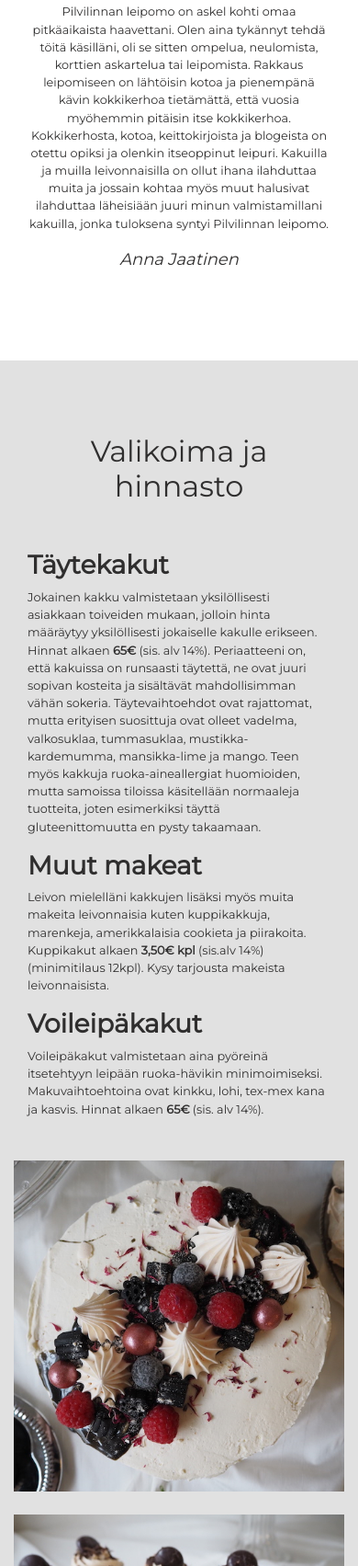
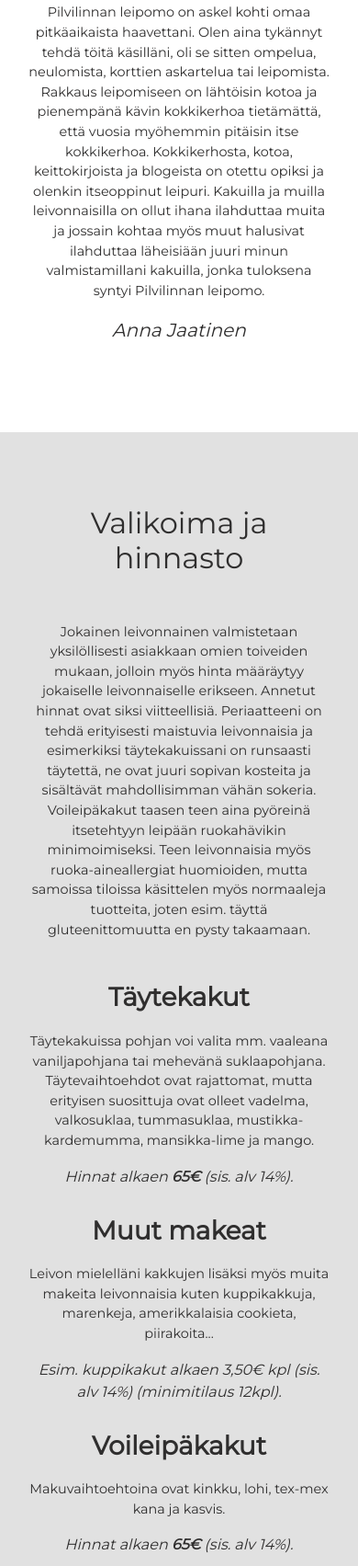
Before and after one commit to kmalanne/pilvilinna, a plain HTML site: page public/index.html in a window 390 px wide. Shown: the part 1356-3059 px from the top of the page at 92% size. Drawn offline with nearby package versions, Linux system fonts and the light colour scheme.

Commit message:
Fixes for smaller screens

```diff
--- a/public/index.html
+++ b/public/index.html
@@ -16,7 +16,7 @@
 </head>
 
 <body data-spy="scroll" data-target="#navbar">
-  <nav id="navbar" class="navbar fixed-top navbar-expand-md navbar-light">
+  <nav id="navbar" class="navbar fixed-top navbar-expand-lg navbar-light">
     <a class="navbar-brand">Pilvilinnan leipomo</a>
     <button class="navbar-toggler" type="button" data-toggle="collapse" data-target="#navbarNav" aria-controls="navbarNav" aria-expanded="false"
       aria-label="Toggle navigation">
@@ -110,36 +110,53 @@
         </div>
       </div>
       <div class="container selection-container">
+        <div class="row selection-disclaimer">
+          <div class="col-md-12 selection-disclaimer-container">
+            <p>
+              Jokainen leivonnainen valmistetaan yksilöllisesti asiakkaan omien toiveiden mukaan, jolloin myös hinta määräytyy jokaiselle
+              leivonnaiselle erikseen. Annetut hinnat ovat siksi viitteellisiä. Periaatteeni on tehdä erityisesti maistuvia
+              leivonnaisia ja esimerkiksi täytekakuissani on runsaasti täytettä, ne ovat juuri sopivan kosteita ja sisältävät
+              mahdollisimman vähän sokeria. Voileipäkakut taasen teen aina pyöreinä itsetehtyyn leipään ruokahävikin minimoimiseksi.
+              Teen leivonnaisia myös ruoka-aineallergiat huomioiden, mutta samoissa tiloissa käsittelen myös normaaleja tuotteita,
+              joten esim. täyttä gluteenittomuutta en pysty takaamaan.
+            </p>
+          </div>
+        </div>
         <div class="row selection-row">
           <div class="col-lg-4 selection-text-container">
             <h3 class="selection-sub-heading">Täytekakut</h3>
             <p class="selection-text">
-              Jokainen kakku valmistetaan yksilöllisesti asiakkaan toiveiden mukaan, jolloin hinta määräytyy yksilöllisesti jokaiselle
-              kakulle erikseen. Hinnat alkaen
-              <b>65€</b> (sis. alv 14%). Periaatteeni on, että kakuissa on runsaasti täytettä, ne ovat juuri sopivan kosteita
-              ja sisältävät mahdollisimman vähän sokeria. Täytevaihtoehdot ovat rajattomat, mutta erityisen suosittuja ovat
-              olleet vadelma, valkosuklaa, tummasuklaa, mustikka-kardemumma, mansikka-lime ja mango. Teen myös kakkuja ruoka-aineallergiat
-              huomioiden, mutta samoissa tiloissa käsitellään normaaleja tuotteita, joten esimerkiksi täyttä gluteenittomuutta
-              en pysty takaamaan.
+              Täytekakuissa pohjan voi valita mm. vaaleana vaniljapohjana tai mehevänä suklaapohjana. Täytevaihtoehdot ovat rajattomat,
+              mutta erityisen suosittuja ovat olleet vadelma, valkosuklaa, tummasuklaa, mustikka-kardemumma, mansikka-lime
+              ja mango.
+            </p>
+            <p class="selection-price">
+              Hinnat alkaen
+              <b>65€</b> (sis. alv 14%).
             </p>
           </div>
           <div class="col-lg-4 selection-text-container">
             <h3 class="selection-sub-heading">Muut makeat</h3>
             <p class="selection-text">
-              Leivon mielelläni kakkujen lisäksi myös muita makeita leivonnaisia kuten kuppikakkuja, marenkeja, amerikkalaisia cookieta
-              ja piirakoita. Kuppikakut alkaen
-              <b>3,50€ kpl</b> (sis.alv 14%) (minimitilaus 12kpl). Kysy tarjousta makeista leivonnaisista.
+              Leivon mielelläni kakkujen lisäksi myös muita makeita leivonnaisia kuten kuppikakkuja, marenkeja, amerikkalaisia cookieta,
+              piirakoita...
+            </p>
+            <p class="selection-price">
+              Esim. kuppikakut alkaen 3,50€ kpl (sis. alv 14%) (minimitilaus 12kpl).
             </p>
           </div>
           <div class="col-lg-4 selection-text-container">
             <h3 class="selection-sub-heading">Voileipäkakut</h3>
             <p class="selection-text">
-              Voileipäkakut valmistetaan aina pyöreinä itsetehtyyn leipään ruoka-hävikin minimoimiseksi. Makuvaihtoehtoina ovat kinkku,
-              lohi, tex-mex kana ja kasvis. Hinnat alkaen
+              Makuvaihtoehtoina ovat kinkku, lohi, tex-mex kana ja kasvis.
+            </p>
+            <p class="selection-price">
+              Hinnat alkaen
               <b>65€</b> (sis. alv 14%).
             </p>
           </div>
         </div>
+        <div class="row">
           <div class="container selection-gallery-container">
             <div class="row selection-gallery-row">
               <div class="col-md-4 col-sm-12 selection-img-container">
@@ -165,6 +182,7 @@
             </div>
           </div>
         </div>
+      </div>
   </section>
 
   <section id="delivery">
@@ -176,9 +194,9 @@
       </div>
       <div class="row">
         <p class="col-lg delivery-text">
-          Pilvilinnan leipomo on kotileipomo, joka sijaitsee meidän kotikeittiössä. Tämän vuoksi teen kakkuja toistaiseksi vain tilauksesta
-          ja rajatun määrän viikossa. Oma tilaus kannattaa jättää siis hyvissä ajoin. Usein pystyn tekemään kakun tai muun
-          leivonnaisen myös hyvin lyhyellä varoajalla. Kannattaa aina kysyä!
+          Pilvilinnan leipomo on kotileipomo, joka sijaitsee meidän kotikeittiössä Nokialla. Tämän vuoksi teen kakkuja toistaiseksi
+          vain tilauksesta ja rajatun määrän viikossa. Oma tilaus kannattaa jättää siis hyvissä ajoin. Usein pystyn tekemään
+          kakun tai muun leivonnaisen myös hyvin lyhyellä varoajalla. Kannattaa aina kysyä!
           <br>
           <br> Koska tilat sijaitsevat kotona ja toimin yksin, johtaa minun tai perheenjäsenen sairastuminen aina jo tehdyn tilauksen
           peruuttamiseen leipurin toimesta. Tällöin asiakkaalta ei veloiteta mitään.
@@ -203,26 +221,31 @@
         </div>
       </div>
       <div class="row contact-row">
-        <div class="col-lg-6">
+        <div class="col-md-4">
           <div class="contact-detail">
             <p class="contact-detail-header">Email</p>
             <a href="mailto:&#112;&#105;&#108;&#118;&#105;&#108;&#105;&#110;&#110;&#097;&#110;&#108;&#101;&#105;&#112;&#111;&#109;&#111;&#064;&#103;&#109;&#097;&#105;&#108;&#046;&#099;&#111;&#109;">
               &#112;&#105;&#108;&#118;&#105;&#108;&#105;&#110;&#110;&#097;&#110;&#108;&#101;&#105;&#112;&#111;&#109;&#111;&#064;&#103;&#109;&#097;&#105;&#108;&#046;&#099;&#111;&#109;
             </a>
           </div>
-          <div class="contact-detail contact-detail-pad-top">
+        </div>
+        <div class="col-md-4">
+          <div class="contact-detail">
             <p class="contact-detail-header">Puhelin</p>
-            <p class="contact-detail-text">+358 40 0000000</p>
+            <p class="contact-detail-text">040 0000000</p>
           </div>
-          <div class="contact-detail contact-detail-pad-top">
+        </div>
+        <div class="col-md-4">
+          <div class="contact-detail">
             <p class="contact-detail-header">Yritys</p>
-            <p class="contact-detail-text">Pilvilinnan leipomo/Tmi Anna Jaatinen (2507048-6)</p>
+            <p class="contact-detail-text">Pilvilinnan leipomo/Tmi Anna Jaatinen (2507048-6), Nokia</p>
+          </div>
         </div>
       </div>
     </div>
     <div class="row social-media-row">
       <div class="col-lg-6">
-          <ul class="list-inline ">
+        <ul class="list-inline">
           <li>
             <a href="https://www.facebook.com/Pilvilinnan-leipomo-1541890192566923/" class="social-media-link">
               <i class="fa fa-fw fa-2x fa-facebook "></i>
--- a/public/styles/index.css
+++ b/public/styles/index.css
@@ -141,17 +141,21 @@ section h2 {
   background-color: #e1e1e1;
 }
 
-#selection-and-pricing .container {
-  padding-left: 0px;
-  padding-right: 0px;
-}
-
-.selection-row {
-  margin: 70px 0px;
+.selection-disclaimer {
+  font-size: 100%;
+  text-align: justify;
+  margin-bottom: 30px;
 }
 
 .selection-text {
-  font-size: 120%;
+  font-size: 110%;
+  text-align: justify;
+}
+
+.selection-price {
+  text-align: center;
+  font-style: italic;
+  font-size: 110%;
 }
 
 .selection-gallery-row {
@@ -173,6 +177,8 @@ section h2 {
 
 .selection-sub-heading {
   font-weight: 600;
+  text-align: center;
+  margin-bottom: 20px;
 }
 
 /* Delivery */
@@ -180,7 +186,7 @@ section h2 {
   padding-left: 30px;
   padding-right: 30px;
   font-size: 120%;
-  text-align: center;
+  text-align: justify;
 }
 
 /* Contact */
@@ -195,18 +201,14 @@ section h2 {
 }
 
 .contact-detail {
-  /* display: flex; */
+  text-align: center;
 }
 
 .contact-detail-header {
-  font-size: 80%;
+  font-size: 120%;
   margin-bottom: 5px;
   color: #000;
-}
-
-.contact-detail i {
-  margin-top: 8px;
-  margin-right: 3px;
+  font-weight: 600;
 }
 
 .contact-detail a {
@@ -220,12 +222,10 @@ section h2 {
   margin-bottom: 0px;
 }
 
-.contact-detail-pad-top {
-  margin-top: 15px;
-}
-
 .social-media-row {
+  margin-top: 60px;
   justify-content: center;
+  text-align: center;
 }
 
 .list-inline {
@@ -265,41 +265,20 @@ section h2 {
     padding: 0px;
   }
 
-  .selection-row {
-    margin: 0px;
-  }
-
-  .selection-img {
-    margin-top: 30px;
-    margin-bottom: 50px;
+  .selection-container,
+  .selection-text-container,
+  .selection-disclaimer-container {
+    padding-left: 0px;
+    padding-right: 0px;
   }
 
   .delivery-text {
     padding: 0px;
   }
-}
 
-@media (max-width: 991px) {
-  .info-img {
-    max-width: 50%;
-  }
-
-  .info-text {
-    margin-top: 50px;
-    padding: 0px;
-  }
-
-  .selection-row {
-    margin: 0px;
-  }
-
-  .selection-img {
-    margin-top: 30px;
-    margin-bottom: 50px;
-  }
-
-  .delivery-text {
-    padding: 0px;
+  .contact-detail a,
+  .contact-detail-text  {
+    font-size: 100%;
   }
 }
 
@@ -322,15 +301,28 @@ section h2 {
   }
 
   .info-text,
-  .selection-text,
-  .delivery-text {
-    font-size: 80%;
+  .delivery-text,
+  .selection-disclaimer,
+  .selection-text {
+    font-size: 90%;
+    text-align: center;
   }
 
+  .selection-container,
   .selection-text-container,
-  .selection-img-container {
+  .selection-img-container,
+  .selection-disclaimer-container {
     padding-left: 0px;
     padding-right: 0px;
+  }
+
+  .selection-price {
+    font-size: 100%;
+    margin-bottom: 30px;
+  }
+
+  .selection-gallery-row {
+    margin-top: 0px;
   }
 
   .selection-img {
@@ -338,12 +330,17 @@ section h2 {
     margin-bottom: 25px;
   }
 
-  .contact-detail a {
+  .contact-detail {
+    margin-bottom: 10px;
+  }
+
+  .contact-detail a,
+  .contact-detail p {
     font-size: 90%;
   }
 
-  .contact-detail p {
-    font-size: 90%;
-    padding-top: 3px;
+  .copyright-row p {
+    font-size: 70%;
+    margin-bottom: 0px;
   }
 }
```
Lines whose indentation alone changed are shown as unchanged.
